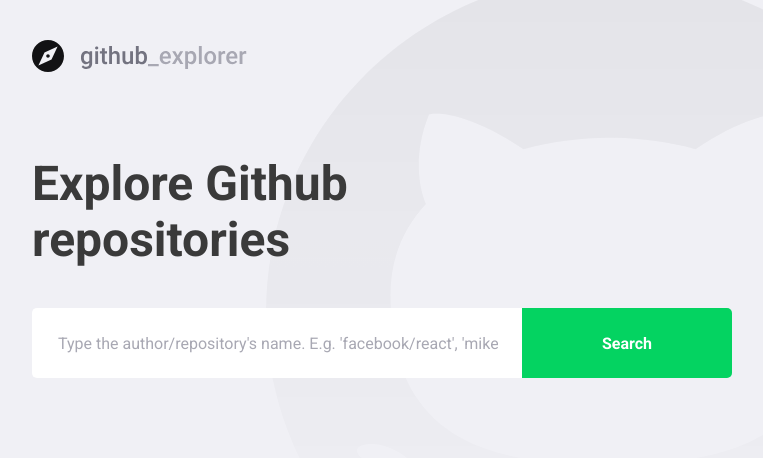
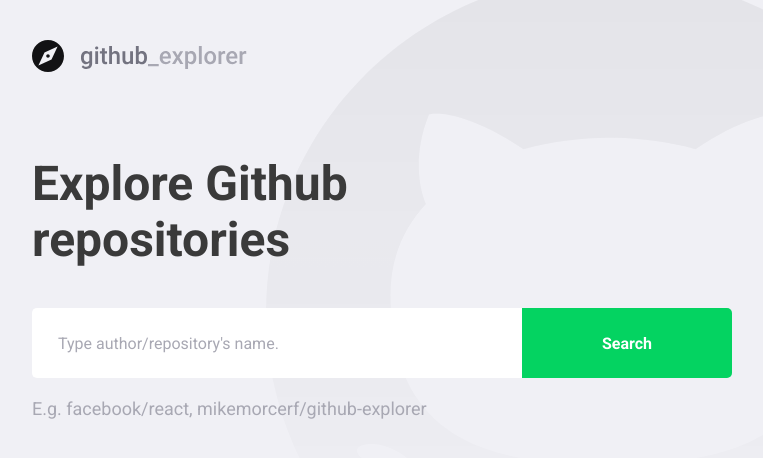
Before and after one commit to mikemorcerf/github-explorer, a React (Create React App) app: page / in a window 1280 px wide. Shown: the top 458 px of the page, without its empty margins (148-911 px from the left). Built offline with nearby package versions, Linux system fonts and the light colour scheme.

Commit message:
add sample input to below input field

```diff
--- a/src/pages/Dashboard/index.tsx
+++ b/src/pages/Dashboard/index.tsx
@@ -5,7 +5,7 @@ import api from '../../services/api';
 
 import logoImg from '../../assets/logo.svg';
 
-import { Title, Form, Repositories, Error } from './styles';
+import { Title, Form, Repositories, Error, Paragraph } from './styles';
 
 interface Repository {
   full_name: string;
@@ -43,7 +43,9 @@ const Dashboard: React.FC = () => {
     event.preventDefault();
 
     if (!newRepo) {
-      setInputError("Type the author/repository's name");
+      setInputError(
+        "Type the author/repository's name. E.g. 'facebook/react', 'mikemorcerf/github-explorer'",
+      );
       return;
     }
 
@@ -71,12 +73,13 @@ const Dashboard: React.FC = () => {
         <input
           value={newRepo}
           onChange={(e) => setNewRepo(e.target.value)}
-          placeholder="Type the author/repository's name. E.g. 'facebook/react', 'mikemorcerf/github-explorer'"
+          placeholder="Type author/repository's name."
         />
         <button type="submit">Search</button>
       </Form>
 
       {inputError && <Error>{inputError}</Error>}
+      <Paragraph>E.g. facebook/react, mikemorcerf/github-explorer</Paragraph>
 
       <Repositories>
         {repositories.map((repository) => (
--- a/src/pages/Dashboard/styles.ts
+++ b/src/pages/Dashboard/styles.ts
@@ -114,3 +114,11 @@ export const Repositories = styled.div`
     }
   }
 `;
+
+export const Paragraph = styled.p`
+  font-size: 18px;
+  color: #a8a8b3;
+  margin-top: 4px;
+
+  margin-top: 20px;
+`;
```
